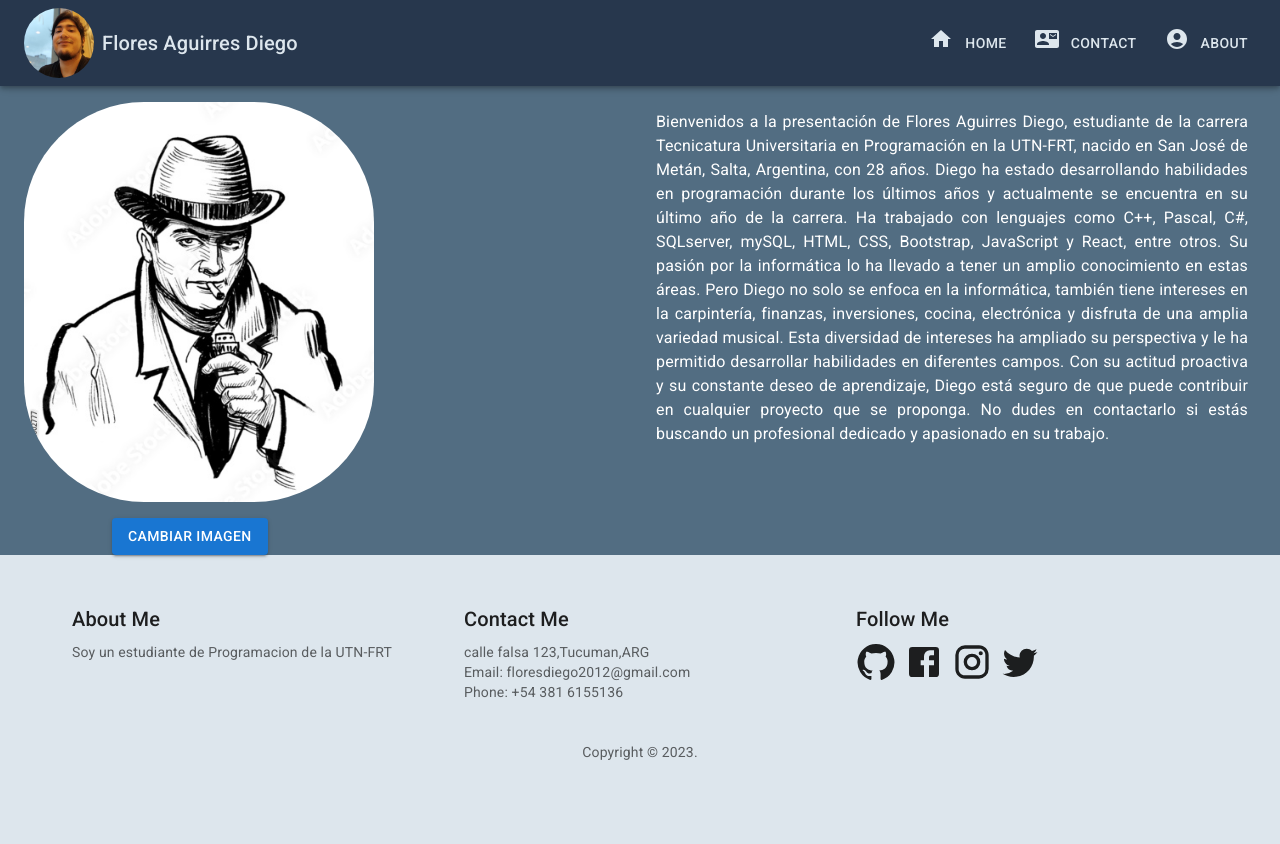
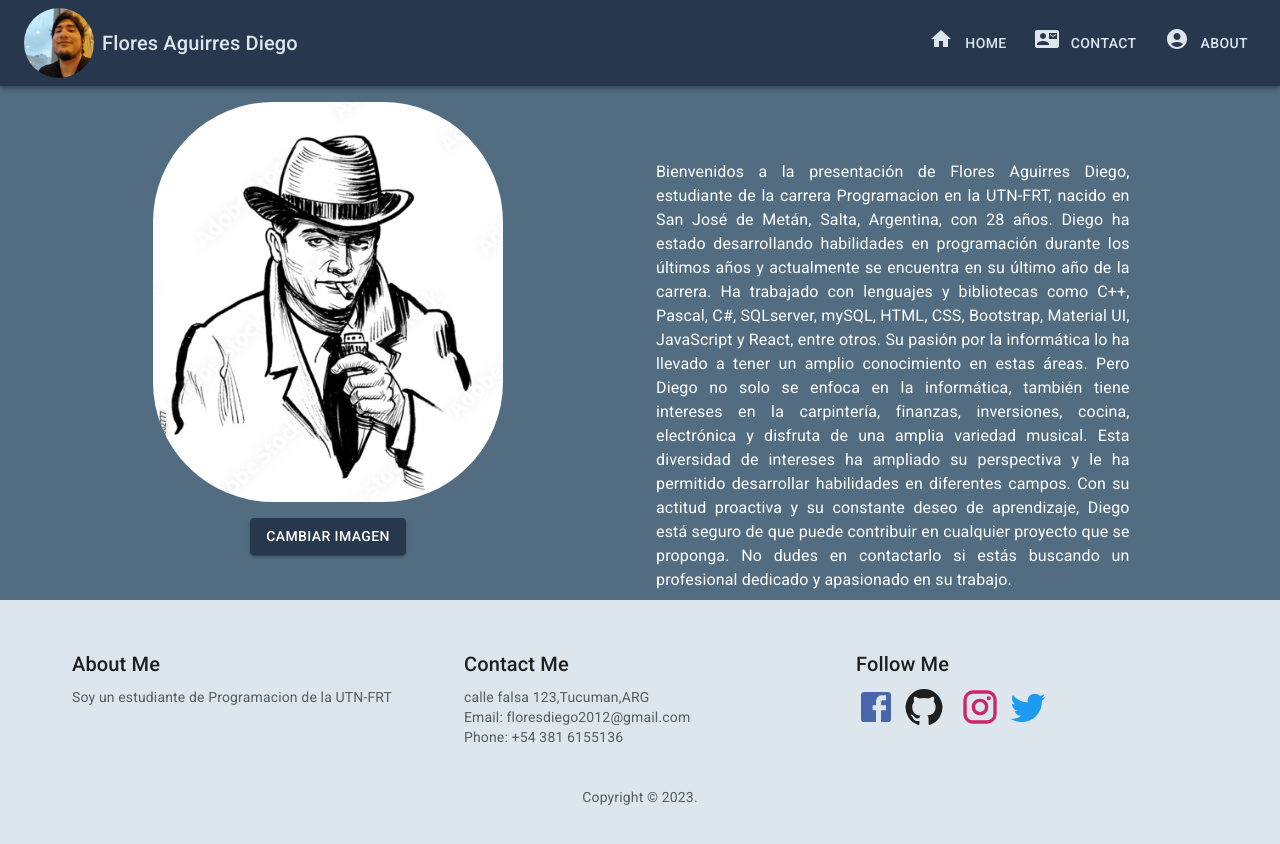
Before and after one commit to DiegoF23/tp3, a React (Vite) app: page /About in a window 1280 px wide. Shown: the top 844 px of the page. Built offline with nearby package versions, Linux system fonts and the light colour scheme.

Commit message:
notiStack-FooterProps-about

```diff
--- a/src/components/Footer.jsx
+++ b/src/components/Footer.jsx
@@ -5,9 +5,9 @@ import Typography from "@mui/material/Typography";
 import Link from "@mui/material/Link";
 import Grid from "@mui/material/Grid";
 import { Facebook, Instagram, Twitter } from "@mui/icons-material";
-import GitHubIcon from '@mui/icons-material/GitHub';
+import GitHubIcon from "@mui/icons-material/GitHub";
 import { Box } from "@mui/material";
-const Footer = ({User}) => {
+const Footer = ({ User }) => {
   return (
     <>
       <Box
@@ -45,11 +45,34 @@ const Footer = ({User}) => {
               <Typography variant="h6" color="text.primary" gutterBottom>
                 Follow Me
               </Typography>
-            <Link href={User.gitHub} color="inherit" target="_blank" sx={{  pr: 1 }}>
-              <GitHubIcon sx={{fontSize: 40 }}/>
-            </Link >
+
               <Link href={User.facebook} color="inherit" target="_blank">
-              <Facebook sx={{fontSize: 40 }} />
+                <Facebook
+                  sx={{
+                    color: "#4867aa",
+                    fontSize: 40,
+                    transition: "0.2s",
+                    "&:hover": {
+                      transform: "scale(1.5)",
+                    },
+                  }}
+                />
+              </Link>
+              <Link
+                href={User.gitHub}
+                color="inherit"
+                target="_blank"
+                sx={{ pl: 1, pr: 1 }}
+              >
+                <GitHubIcon
+                  sx={{
+                    fontSize: 40,
+                    transition: "0.2s",
+                    "&:hover": {
+                      transform: "scale(1.5)",
+                    },
+                  }}
+                />
               </Link>
               <Link
                 href={User.instagram}
@@ -57,12 +80,29 @@ const Footer = ({User}) => {
                 color="inherit"
                 sx={{ pl: 1, pr: 1 }}
               >
-              <Instagram sx={{fontSize: 40 }}/>
+                <Instagram
+                  sx={{
+                    color: "#d1236a",
+                    fontSize: 40,
+                    transition: "0.2s",
+                    "&:hover": {
+                      transform: "scale(1.5)",
+                    },
+                  }}
+                />
               </Link>
               <Link href={User.twitter} color="inherit" target="_blank">
-              <Twitter sx={{fontSize: 40 }} />
+                <Twitter
+                  sx={{
+                    color: "#1d9bf0",
+                    fontSize: 40,
+                    transition: "0.2s",
+                    "&:hover": {
+                      transform: "scale(1.5)",
+                    },
+                  }}
+                />
               </Link>
-
             </Grid>
           </Grid>
           <Box mt={5}>
@@ -74,7 +114,6 @@ const Footer = ({User}) => {
           </Box>
         </Container>
       </Box>
-
     </>
   );
 };
--- a/src/components/MainAbout.jsx
+++ b/src/components/MainAbout.jsx
@@ -2,17 +2,19 @@ import React from "react";
 import Box from "@mui/material/Box";
 import { useState } from "react";
 import { Container, Grid, Typography, Button } from "@mui/material";
+import { NavLink } from "react-router-dom";
 
 const MainAbout = ({User}) => {
   const [num,setNum]=useState(2)
   const interactuar=()=>{
-    num >=3 ? setNum(1): setNum(num+1)
+    num >=3 ? setNum(1) : setNum(num+1)
   }
   return (
     <>
       <Container  maxWidth={false} sx={{ bgcolor: "#526D82", color: "white" }}>
         <Grid sx={{mt:10.8}} container spacing={2}>
         <Grid item xs={12} sm={12} md={6} sx={{}}>
+        <Box sx={{display:"flex" ,flexDirection:"column",alignItems:"center"}}>
         <Box
             component="img"
             sx={{
@@ -21,24 +23,26 @@ const MainAbout = ({User}) => {
 
 
               borderRadius: 30,
-              display:"flex",
+
+
 
             }}
             alt="perfil"
             src={`${num}.jpg`}
           />
-          <Button onClick={interactuar} sx={{mt:2,ml:11}} variant="contained" color="primary">
+          <Button  onClick={interactuar} sx={{my:2, backgroundColor: User.color }} variant="contained" color="primary">
             cambiar Imagen
           </Button>
+        </Box>
           </Grid>
           <Grid item xs={12} sm={12} md={6} sx={{}}>
             <Box sx={{p:1}}>
-              <Typography variant="body1" color="white" textAlign="justify"> Bienvenidos a la presentación de {User.usuario}, estudiante
-            de la carrera Tecnicatura Universitaria en Programación en la {User.uni}, nacido en San José de Metán, Salta, Argentina, con {User.edad} años.
+              <Typography width={"80%"} sx={{mt:"50px"}} variant="body1" color="white" textAlign="justify"> Bienvenidos a la presentación de {User.usuario}, estudiante
+            de la carrera {User.carrera} en la {User.uni}, nacido en San José de Metán, Salta, Argentina, con {User.edad} años.
             Diego ha estado desarrollando habilidades en programación durante
             los últimos años y actualmente se encuentra en su último año de la
-            carrera. Ha trabajado con lenguajes como C++, Pascal, C#, SQLserver,
-            mySQL, HTML, CSS, Bootstrap, JavaScript y React, entre otros. Su
+            carrera. Ha trabajado con lenguajes y bibliotecas como C++, Pascal, C#, SQLserver,
+            mySQL, HTML, CSS, Bootstrap, Material UI, JavaScript y React, entre otros. Su
             pasión por la informática lo ha llevado a tener un amplio
             conocimiento en estas áreas. Pero Diego no solo se enfoca en la
             informática, también tiene intereses en la carpintería, finanzas,
@@ -47,7 +51,8 @@ const MainAbout = ({User}) => {
             le ha permitido desarrollar habilidades en diferentes campos. Con su
             actitud proactiva y su constante deseo de aprendizaje, Diego está
             seguro de que puede contribuir en cualquier proyecto que se
-            proponga. No dudes en contactarlo si estás buscando un profesional
+            proponga. No dudes en contactarlo
+            si estás buscando un profesional
             dedicado y apasionado en su trabajo.</Typography>
             </Box>
           </Grid>
```
Lines whose indentation alone changed are shown as unchanged.
